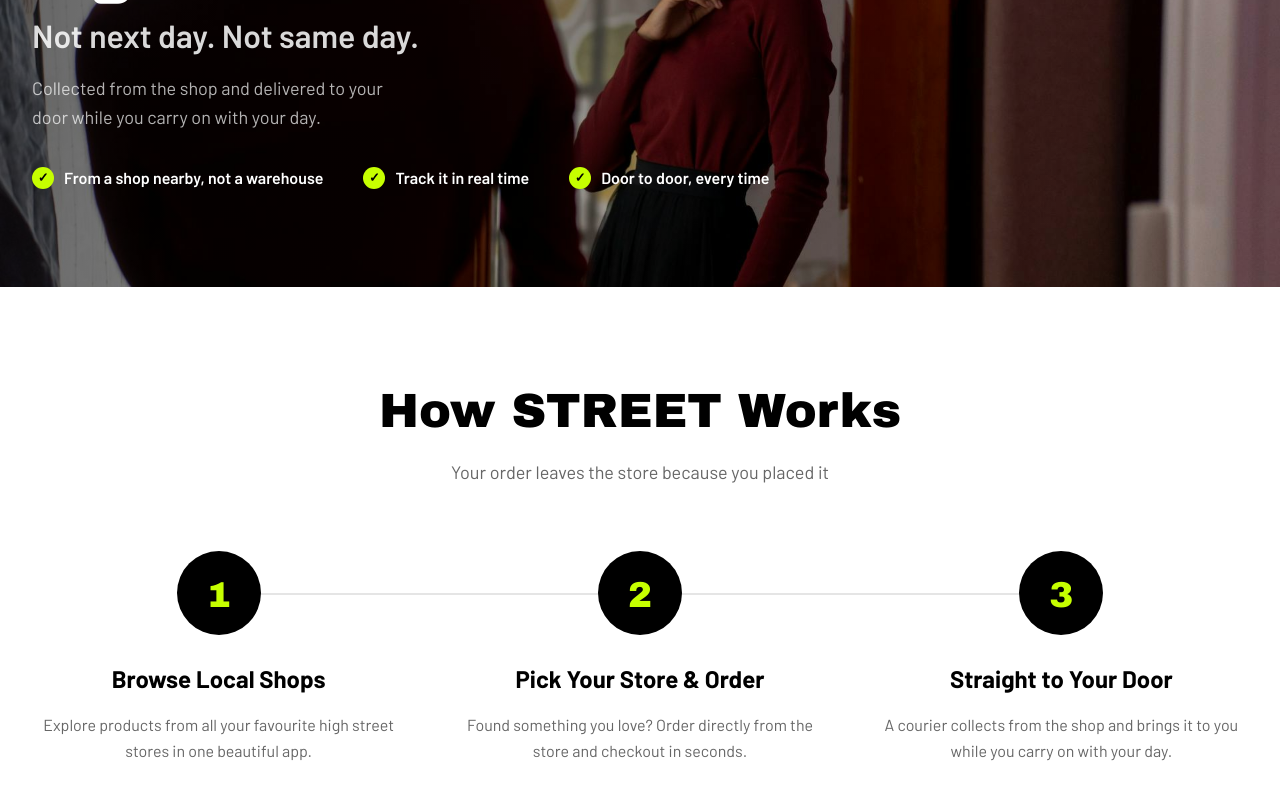
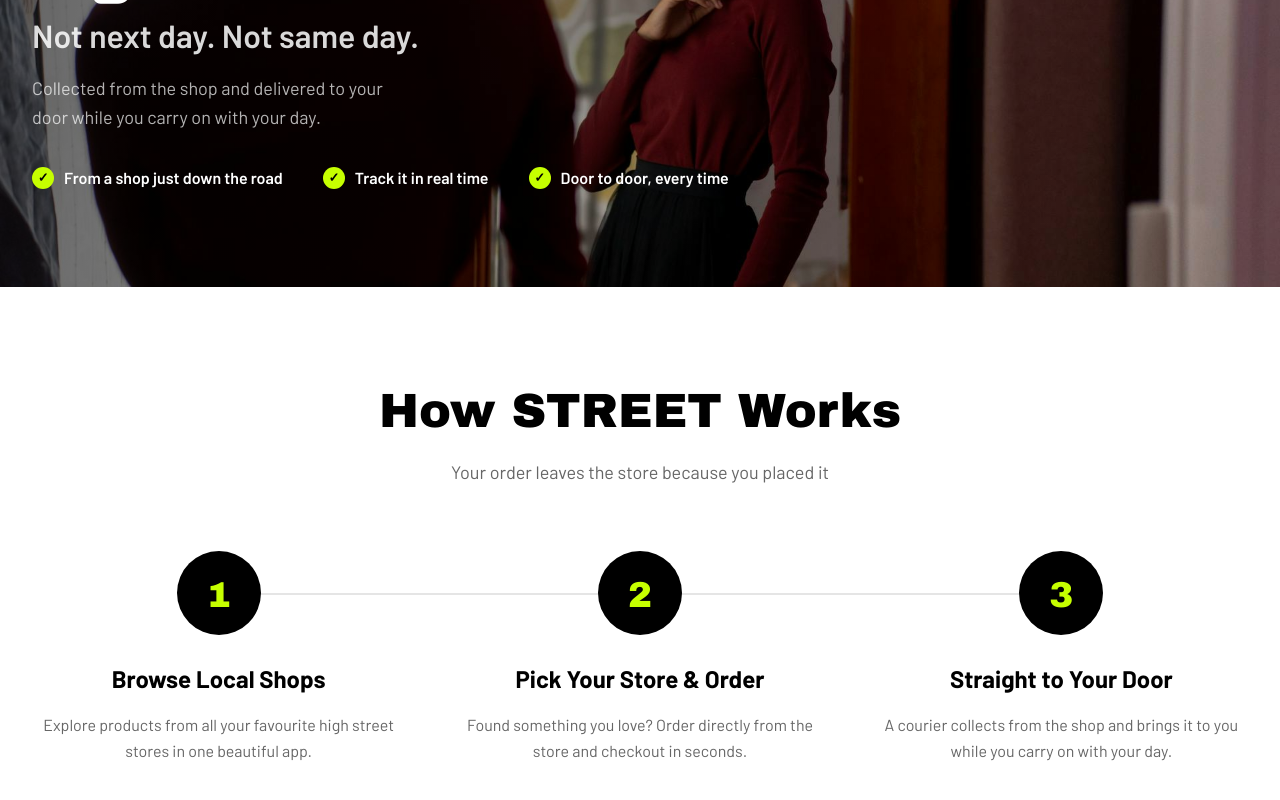
Before and after one commit to STREET-Technologies/street.london, a Next.js app: page / in a window 1280 px wide. Shown: the part 2851-3651 px from the top of the page. Built offline with nearby package versions, Linux system fonts and the light colour scheme; a web font is replaced by a local one.

Commit message:
TT-411: drop the warehouse comparison, proximity only
"Not a warehouse" still invokes the warehouse. "From a shop just down
the road" carries the same meaning without naming the enemy.

Co-Authored-By: Claude Fable 5 <noreply@anthropic.com>

```diff
--- a/app/components/Benefits.tsx
+++ b/app/components/Benefits.tsx
@@ -86,7 +86,7 @@ export default function Benefits() {
             Collected from the shop and delivered to your door while you carry on with your day.
           </p>
           <ul className="benefit-band-points">
-            <li>From a shop nearby, not a warehouse</li>
+            <li>From a shop just down the road</li>
             <li>Track it in real time</li>
             <li>Door to door, every time</li>
           </ul>
--- a/app/components/FirstVisitGateway.tsx
+++ b/app/components/FirstVisitGateway.tsx
@@ -13,7 +13,7 @@ const IMAGES = [
 const TAGLINES = [
   'Your high street, delivered.',
   'Independent London shops, one app.',
-  'From a shop nearby, not a warehouse.',
+  'From a shop just down the road.',
 ];
 
 const CROSSFADE_INTERVAL = 3000;
```
